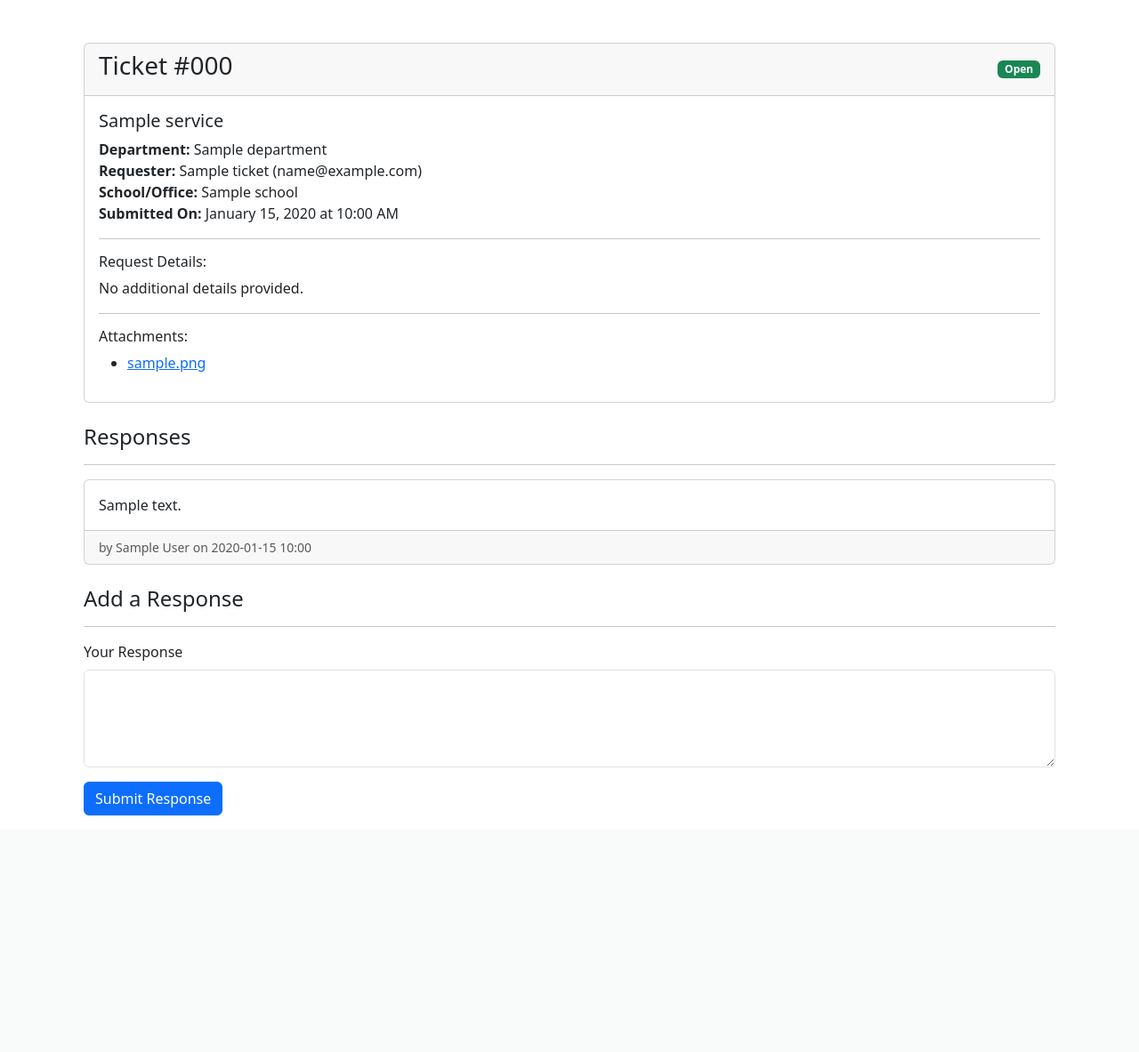
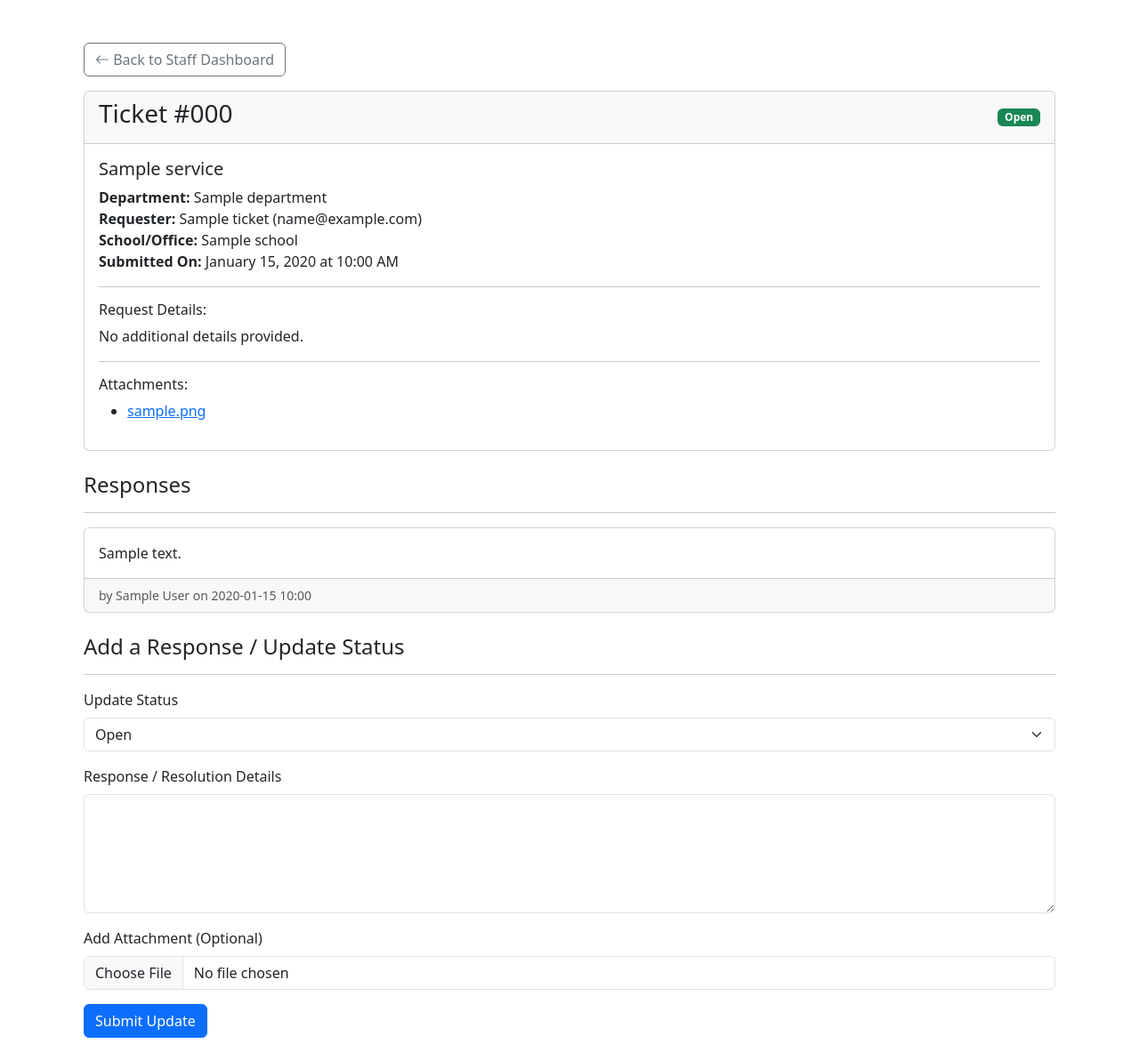
Before and after one commit to esmeraldolingat/eServices, a Flask app: page /ticket/1 in a window 1280 px wide. Shown: the part 56-1239 px from the top of the page at 89% size. Before the commit the page ends 973 px from the top, so only its background shows below. Run offline with Flask 3, Linux system fonts and the light colour scheme; a user stored in the database is signed in; tables that the repository leaves empty hold one stand-in row (values such as "Sample post"); some libraries are stand-ins or nearby versions.

Commit message:
in progress resolved

```diff
--- a/app.py
+++ b/app.py
@@ -22,7 +22,8 @@ from forms import (
     LeaveApplicationForm, CoeForm, ServiceRecordForm, GsisForm, NoPendingCaseForm,
     LocatorSlipForm, AuthorityToTravelForm, OicDesignationForm, SubstituteTeacherForm, AdmForm,
     ProvidentFundForm, IcsForm, RegistrationForm, RequestResetForm, ResetPasswordForm,
-    ResponseForm, EditUserForm, AddAuthorizedEmailForm, BulkUploadForm, DepartmentForm
+    ResponseForm, EditUserForm, AddAuthorizedEmailForm, BulkUploadForm, DepartmentForm,
+    UpdateTicketForm
 )
 
 # --- App Initialization and Config ---
@@ -86,6 +87,27 @@ def send_reset_email(user):
 {url_for('reset_token', token=token, _external=True)}
 
 If you did not make this request then simply ignore this email and no changes will be made.
+'''
+    mail.send(msg)
+
+def send_resolution_email(ticket, response_body):
+    msg = Message(f'Update on your Ticket: #{ticket.ticket_number} - RESOLVED',
+                  sender=('TCSD e-Services', app.config['MAIL_USERNAME']),
+                  recipients=[ticket.requester_email])
+    msg.body = f'''
+Hi {ticket.requester_name},
+
+Your ticket with the number #{ticket.ticket_number} regarding "{ticket.service_type.name}" has been marked as RESOLVED.
+
+Here is the final response from our team:
+--------------------------------------------------
+{response_body}
+--------------------------------------------------
+
+If you have further questions, please create a new ticket.
+
+Thank you,
+TCSD e-Services Team
 '''
     mail.send(msg)
 
@@ -153,7 +175,6 @@ def home():
 def staff_dashboard():
     """Shows tickets for services managed by the current staff user."""
     managed_service_ids = [service.id for service in current_user.managed_services]
-
     if current_user.role == 'Admin':
         tickets = Ticket.query.order_by(Ticket.date_posted.desc()).all()
         title = "All System Tickets"
@@ -164,7 +185,6 @@ def staff_dashboard():
         tickets = []
         title = "My Managed Tickets"
         flash("You are not assigned to manage any services.", "info")
-
     return render_template('staff_dashboard.html', tickets=tickets, title=title)
 
 @app.route('/my-tickets')
@@ -181,16 +201,47 @@ def ticket_detail(ticket_id):
         flash('Ticket not found!', 'error')
         return redirect(url_for('home'))
 
-    form = ResponseForm()
+    is_staff_or_admin = current_user.role == 'Admin' or current_user in ticket.service_type.managers
+
+    if is_staff_or_admin:
+        form = UpdateTicketForm()
+    else:
+        form = ResponseForm()
+
     if form.validate_on_submit():
+        if ticket.status == 'Resolved' and not is_staff_or_admin:
+            flash('This ticket is already resolved and cannot receive new responses.', 'info')
+            return redirect(url_for('ticket_detail', ticket_id=ticket.id))
+
+        if form.attachment.data:
+            file = form.attachment.data
+            timestamp = datetime.utcnow().strftime('%Y%m%d%H%M%S')
+            filename = f"{timestamp}_{secure_filename(file.filename)}"
+            file.save(os.path.join(app.config['UPLOAD_FOLDER'], filename))
+            new_attachment = Attachment(filename=filename, ticket_id=ticket.id)
+            db.session.add(new_attachment)
+
         response = Response(body=form.body.data, user_id=current_user.id, ticket_id=ticket.id)
         db.session.add(response)
+
+        if hasattr(form, 'status'):
+            ticket.status = form.status.data
+            if ticket.status == 'Resolved':
+                send_resolution_email(ticket, form.body.data)
+                flash('Your response has been added and a resolution email has been sent to the client.', 'success')
+            else:
+                flash('Your response has been added and the ticket status has been updated.', 'success')
+        else:
+            flash('Your response has been added successfully!', 'success')
+
         db.session.commit()
-        flash('Your response has been added successfully!', 'success')
         return redirect(url_for('ticket_detail', ticket_id=ticket.id))
 
+    if request.method == 'GET' and hasattr(form, 'status'):
+        form.status.data = ticket.status
+
     details_pretty = json.dumps(ticket.details, indent=2) if ticket.details else "No additional details."
-    return render_template('ticket_detail.html', ticket=ticket, details_pretty=details_pretty, form=form)
+    return render_template('ticket_detail.html', ticket=ticket, details_pretty=details_pretty, form=form, is_staff_or_admin=is_staff_or_admin)
 
 # =================================================================
 # === ADMIN ROUTES ================================================
@@ -231,7 +282,6 @@ def edit_user(user_id):
         db.session.commit()
         flash(f'User {user.name} has been updated successfully!', 'success')
         return redirect(url_for('manage_users'))
-
     departments = Department.query.order_by(Department.name).all()
     managed_service_ids = {service.id for service in user.managed_services}
     return render_template('admin/edit_user.html', form=form, user=user, departments=departments, managed_service_ids=managed_service_ids, title='Edit User')
@@ -241,13 +291,12 @@ def edit_user(user_id):
 @admin_required
 def delete_user(user_id):
     user = db.session.get(User, user_id)
-    if user:
-        if user.id == current_user.id:
-            flash('You cannot delete your own account.', 'danger')
-            return redirect(url_for('manage_users'))
+    if user and user.id != current_user.id:
         db.session.delete(user)
         db.session.commit()
         flash(f'User {user.name} has been deleted.', 'success')
+    elif user.id == current_user.id:
+        flash('You cannot delete your own account.', 'danger')
     else:
         flash('User not found.', 'danger')
     return redirect(url_for('manage_users'))
@@ -378,7 +427,6 @@ def create_ticket_form(service_id):
     if not service:
         flash('Invalid service selected.', 'error')
         return redirect(url_for('select_department'))
-
     form_map = {
         'Issuances and Online Materials': IssuanceForm, 'Repair, Maintenance and Troubleshoot of IT Equipment': RepairForm,
         'DepEd Email Account': EmailAccountForm, 'DPDS - DepEd Partnership Database System': DpdsForm,
@@ -396,10 +444,8 @@ def create_ticket_form(service_id):
     }
     FormClass = form_map.get(service.name, GeneralTicketForm)
     form = FormClass()
-
     if request.method == 'GET' and current_user.is_authenticated:
         form.requester_email.data = current_user.email
-
     if form.validate_on_submit():
         details_data = {}
         general_fields = {field.name for field in GeneralTicketForm()}
@@ -409,7 +455,6 @@ def create_ticket_form(service_id):
                     details_data[field.name] = field.data.strftime('%Y-%m-%d') if field.data else None
                 elif field.type not in ['FileField', 'CSRFTokenField', 'SubmitField']:
                     details_data[field.name] = field.data
-
         saved_filenames = []
         for field in form:
             if field.type == 'FileField' and hasattr(field, 'data') and field.data:
@@ -417,12 +462,10 @@ def create_ticket_form(service_id):
                 filename = secure_filename(f"{field.name}_{file.filename}")
                 file.save(os.path.join(app.config['UPLOAD_FOLDER'], filename))
                 saved_filenames.append(filename)
-
         current_year = datetime.now(timezone.utc).year
         last_ticket = Ticket.query.order_by(Ticket.id.desc()).first()
         new_sequence = (int(last_ticket.ticket_number.split('-')[-1]) + 1) if last_ticket else 1
         new_ticket_number = f'TCSD-{current_year}-{new_sequence:04d}'
-
         new_ticket = Ticket(
             ticket_number=new_ticket_number,
             requester_name=form.requester_name.data,
@@ -436,14 +479,11 @@ def create_ticket_form(service_id):
         )
         db.session.add(new_ticket)
         db.session.commit()
-
         for fname in saved_filenames:
             db.session.add(Attachment(filename=fname, ticket_id=new_ticket.id))
         db.session.commit()
-
         flash(f'Your ticket has been created! Your ticket number is {new_ticket_number}.', 'success')
         return redirect(url_for('home'))
-
     return render_template('create_ticket_form.html', form=form, service=service, title=f'Request for {service.name}')
 
 # =================================================================
--- a/forms.py
+++ b/forms.py
@@ -84,7 +84,16 @@ class GeneralTicketForm(FlaskForm):
 
 class ResponseForm(FlaskForm):
     body = TextAreaField('Your Response', validators=[DataRequired()])
+    attachment = FileField('Add Attachment (Optional)', validators=[Optional(), FileAllowed(['pdf', 'jpg', 'jpeg', 'png', 'doc', 'docx'], 'Allowed file types are: pdf, images, word docs')])
     submit = SubmitField('Submit Response')
+
+class UpdateTicketForm(FlaskForm):
+    body = TextAreaField('Response / Resolution Details', validators=[DataRequired()])
+    status = SelectField('Update Status', choices=[('Open', 'Open'), ('In Progress', 'In Progress'), ('Resolved', 'Resolved')], validators=[DataRequired()])
+    attachment = FileField('Add Attachment (Optional)', validators=[Optional(), FileAllowed(['pdf', 'jpg', 'jpeg', 'png', 'doc', 'docx'], 'Allowed file types are: pdf, images, word docs')])
+    submit = SubmitField('Submit Update')
+
+
 
 # ======================================================
 # === ICT DEPARTMENT FORMS =============================
--- a/templates/ticket_detail.html
+++ b/templates/ticket_detail.html
@@ -1,6 +1,20 @@
 {% extends "layout.html" %}
 {% block content %}
 <div class="container mt-4">
+    <div class="d-flex justify-content-between align-items-center mb-3">
+        <!-- Back Button -->
+        {% if is_staff_or_admin %}
+            <a href="{{ url_for('staff_dashboard') }}" class="btn btn-outline-secondary">
+                <i class="bi bi-arrow-left"></i> Back to Staff Dashboard
+            </a>
+        {% else %}
+             <a href="{{ url_for('my_tickets') }}" class="btn btn-outline-secondary">
+                <i class="bi bi-arrow-left"></i> Back to My Tickets
+            </a>
+        {% endif %}
+    </div>
+
+    <!-- Main Ticket Information Card -->
     <div class="card">
         <div class="card-header d-flex justify-content-between align-items-center">
             <h3>Ticket #{{ ticket.ticket_number }}</h3>
@@ -45,6 +59,7 @@
         </div>
     </div>
 
+    <!-- Responses/Comments Section -->
     <div class="mt-4">
         <h4>Responses</h4>
         <hr>
@@ -52,7 +67,7 @@
             {% for response in ticket.responses %}
             <div class="card mb-3">
                 <div class="card-body">
-                    <p class="card-text">{{ response.body }}</p>
+                    <p class="card-text">{{ response.body | safe }}</p>
                 </div>
                 <div class="card-footer text-muted small">
                     by {{ response.author.name }} on {{ response.date_posted.strftime('%Y-%m-%d %H:%M') }}
@@ -64,20 +79,44 @@
         {% endif %}
     </div>
 
+    <!-- Add a Response Form (with logic to hide if resolved) -->
+    {% if ticket.status != 'Resolved' or is_staff_or_admin %}
     <div class="mt-4">
-        <h4>Add a Response</h4>
+        <h4>Add a Response / Update Status</h4>
         <hr>
-        <form method="POST" action="">
+        <form method="POST" action="" enctype="multipart/form-data">
             {{ form.hidden_tag() }}
+
+            {% if form.status %}
+            <div class="mb-3">
+                {{ form.status.label(class="form-label") }}
+                {{ form.status(class="form-select") }}
+            </div>
+            {% endif %}
+
             <div class="mb-3">
                 {{ form.body.label(class="form-label") }}
-                {{ form.body(class="form-control", rows="4") }}
+                {{ form.body(class="form-control", rows="5") }}
             </div>
+
+            <div class="mb-3">
+                {{ form.attachment.label(class="form-label") }}
+                {{ form.attachment(class="form-control") }}
+                {% for error in form.attachment.errors %}
+                    <div class="text-danger small mt-1">{{ error }}</div>
+                {% endfor %}
+            </div>
+
             <div class="mb-3">
                 {{ form.submit(class="btn btn-primary") }}
             </div>
         </form>
     </div>
+    {% else %}
+    <div class="alert alert-info mt-4" role="alert">
+        This ticket has been resolved and is now closed for comments.
+    </div>
+    {% endif %}
 
 </div>
 {% endblock content %}
```
Also changed, not shown: 1 other file. Lines whose indentation alone changed are shown as unchanged.
